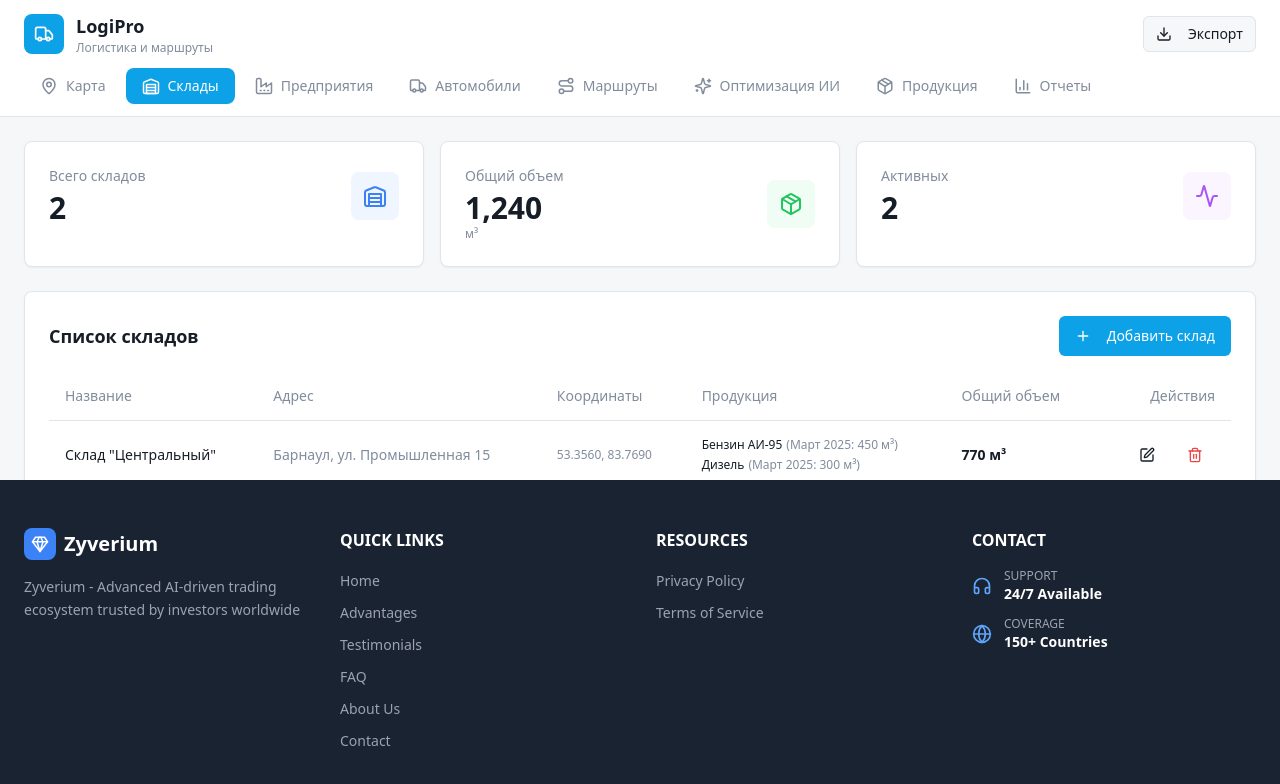
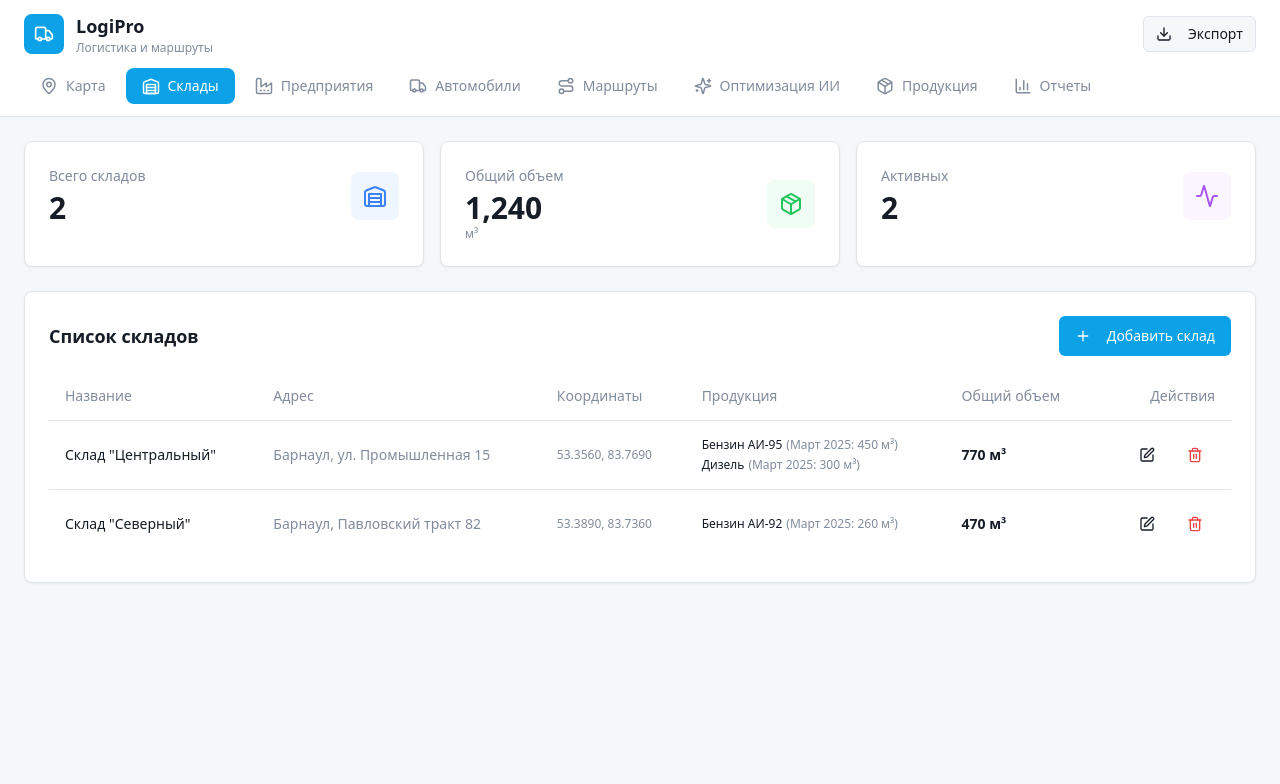
Before and after one commit to pr-poehali-dev/transport-plan-creator, a React (Vite) app: page / in a window 1280 px wide. Both pictures are taken after a click on the button "Склады". Shown: the top 784 px of the page. Built offline with nearby package versions, Linux system fonts and the light colour scheme.

Commit message:
Исправить расчет остатков и потребления (восстановлено из e8c64f2)

```diff
--- a/src/pages/Index.tsx
+++ b/src/pages/Index.tsx
@@ -9,7 +9,6 @@ import RoutesPanel from '@/components/RoutesPanel';
 import ProductsPanel from '@/components/ProductsPanel';
 import ReportsPanel from '@/components/ReportsPanel';
 import RouteOptimization from '@/components/RouteOptimization';
-import Footer from '@/components/Footer';
 
 export default function Index() {
   const [activeTab, setActiveTab] = useState('map');
@@ -61,51 +60,47 @@ export default function Index() {
         </nav>
       </header>
 
-      <main className="flex-1 overflow-hidden flex flex-col">
-        <div className="flex-1 overflow-auto">
+      <main className="flex-1 overflow-hidden">
         {activeTab === 'map' && (
           <div className="h-full">
             <MapView />
           </div>
         )}
         {activeTab === 'warehouses' && (
-            <div className="p-6">
+          <div className="h-full overflow-auto p-6">
             <WarehousePanel />
           </div>
         )}
         {activeTab === 'enterprises' && (
-            <div className="p-6">
+          <div className="h-full overflow-auto p-6">
             <EnterprisePanel />
           </div>
         )}
         {activeTab === 'vehicles' && (
-            <div className="p-6">
+          <div className="h-full overflow-auto p-6">
             <VehiclePanel />
           </div>
         )}
         {activeTab === 'routes' && (
-            <div className="p-6">
+          <div className="h-full overflow-auto p-6">
             <RoutesPanel />
           </div>
         )}
         {activeTab === 'optimization' && (
-            <div className="p-6">
+          <div className="h-full overflow-auto p-6">
             <RouteOptimization />
           </div>
         )}
         {activeTab === 'products' && (
-            <div className="p-6">
+          <div className="h-full overflow-auto p-6">
             <ProductsPanel />
           </div>
         )}
         {activeTab === 'reports' && (
-            <div className="p-6">
+          <div className="h-full overflow-auto p-6">
             <ReportsPanel />
           </div>
         )}
-        </div>
-
-        <Footer />
       </main>
     </div>
   );
```
Lines whose indentation alone changed are shown as unchanged.
